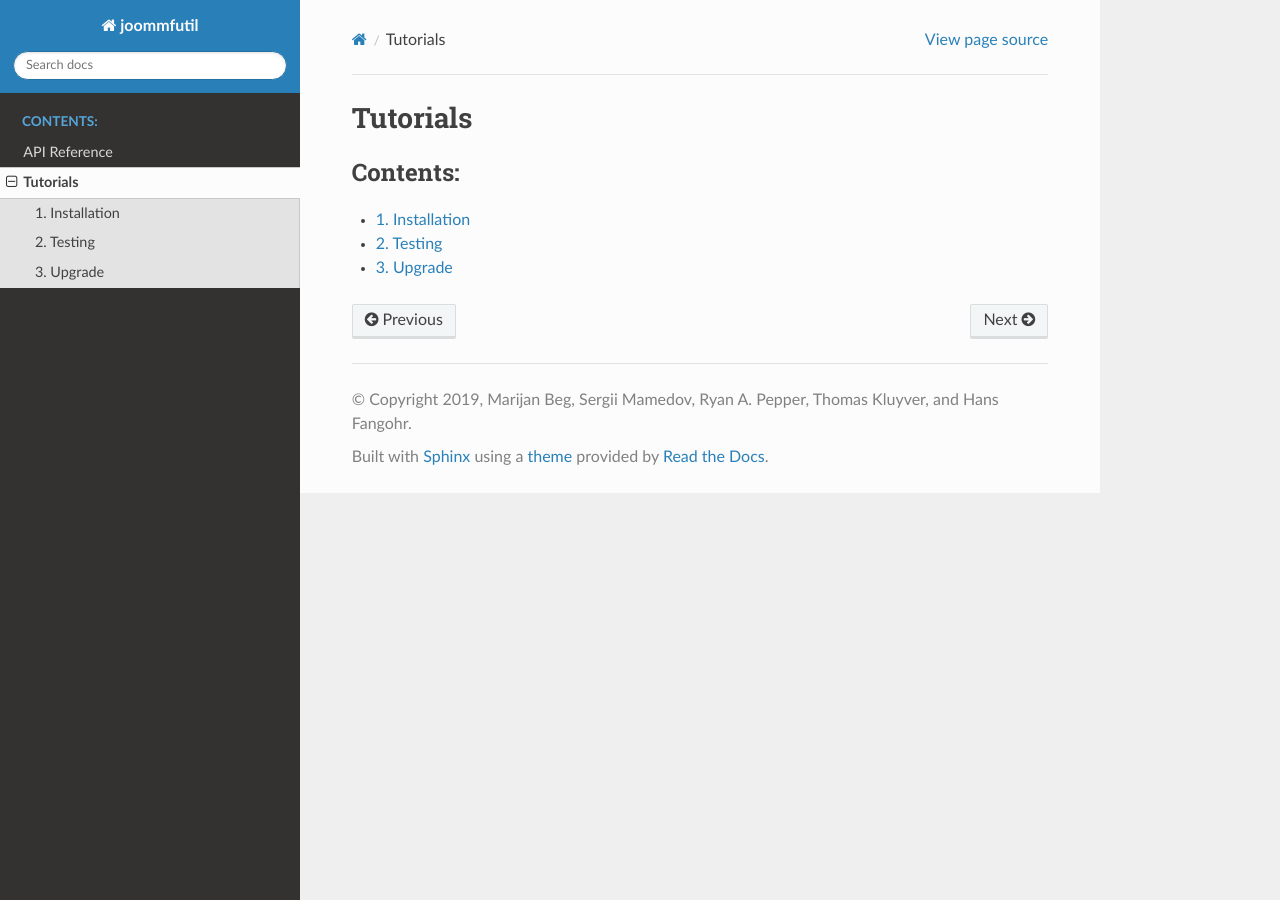
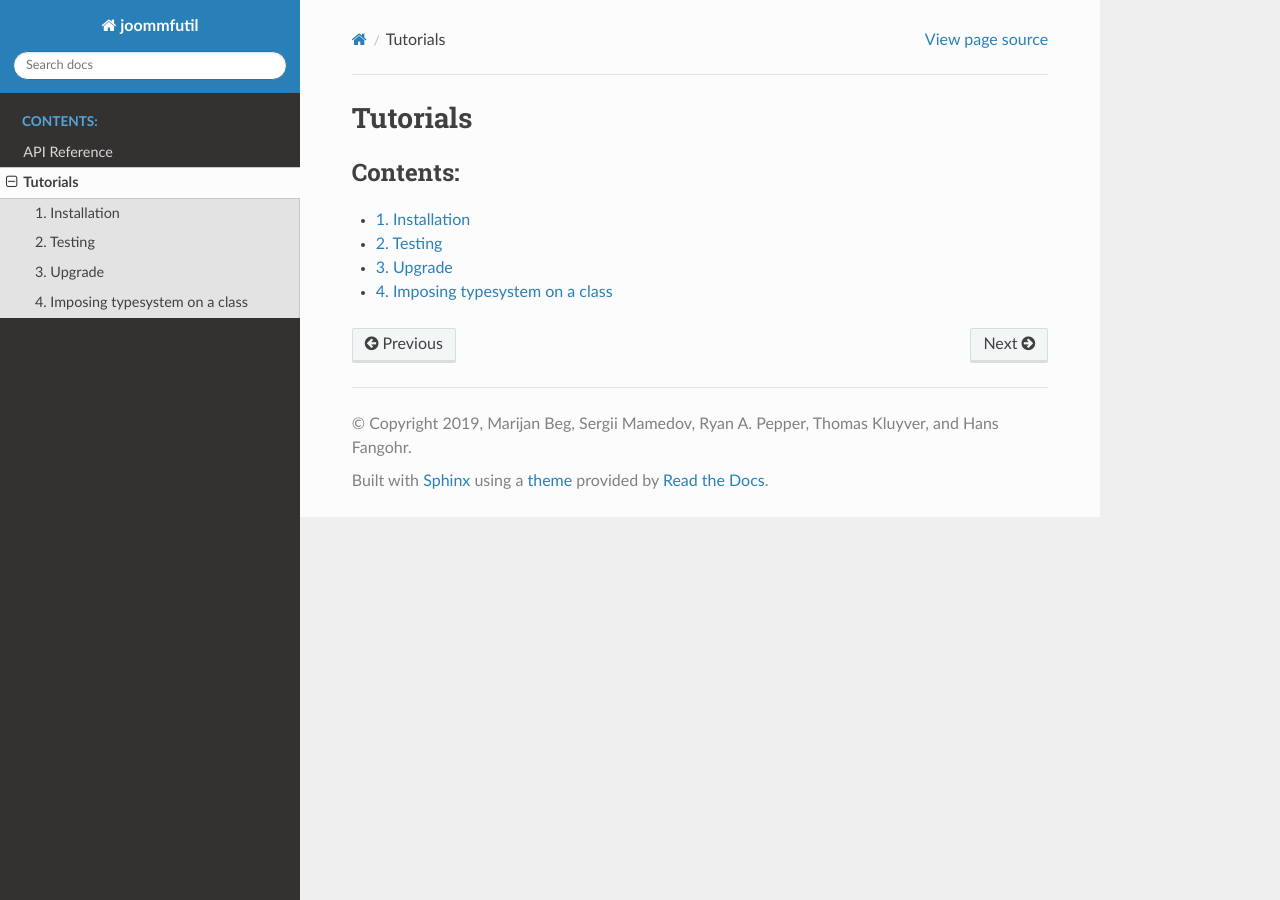
Before and after one commit to ubermag/ubermagutil, a Sphinx documentation site: the page built from docs/tutorials.rst, in a window 1280 px wide. Built offline with Sphinx 7.4.7 and the Read the Docs theme 2.0.0, drawn with Linux system fonts in a browser that asks for light colours.

Commit message:
Rename notebook.

```diff
--- a/docs/tutorials.rst
+++ b/docs/tutorials.rst
@@ -7,3 +7,4 @@ Tutorials
    :caption: Contents:
 
    ipynb/installation-testing-upgrade
+   ipynb/01-tutorial-imposing-typesystem
```
Also changed, not shown: docs/ipynb/01-tutorial-imposing-typesystem.ipynb (renamed from docs/ipynb/test_notebook.ipynb).
